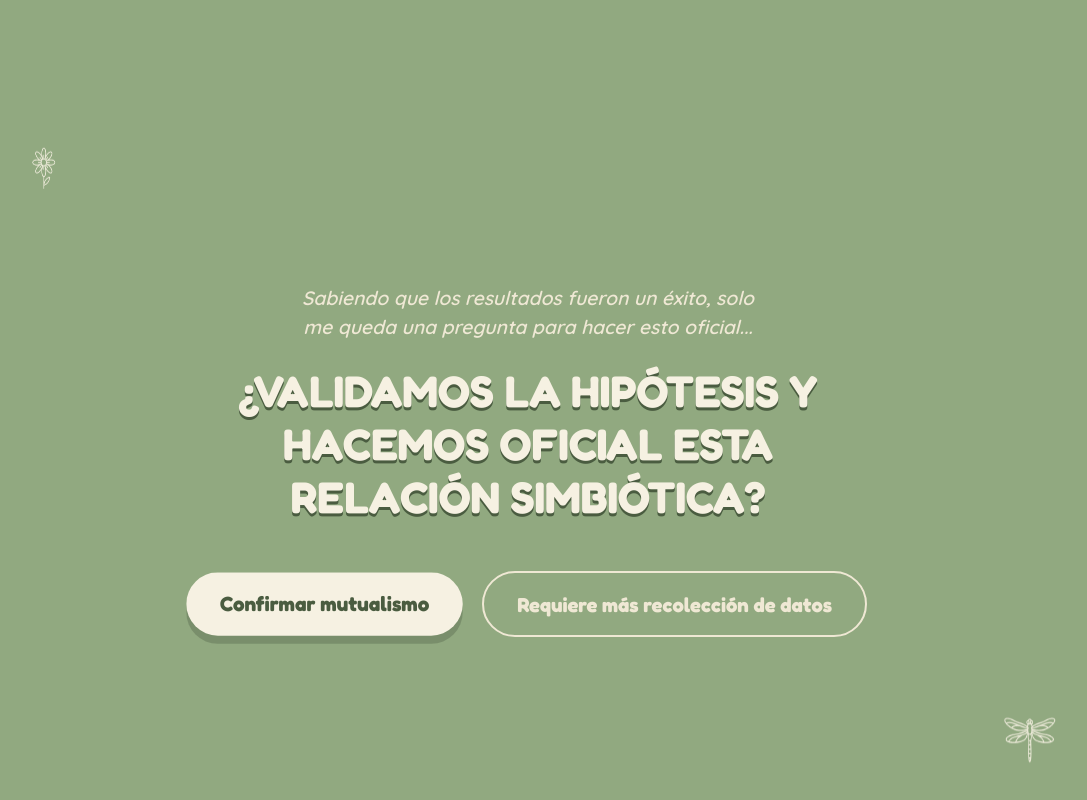
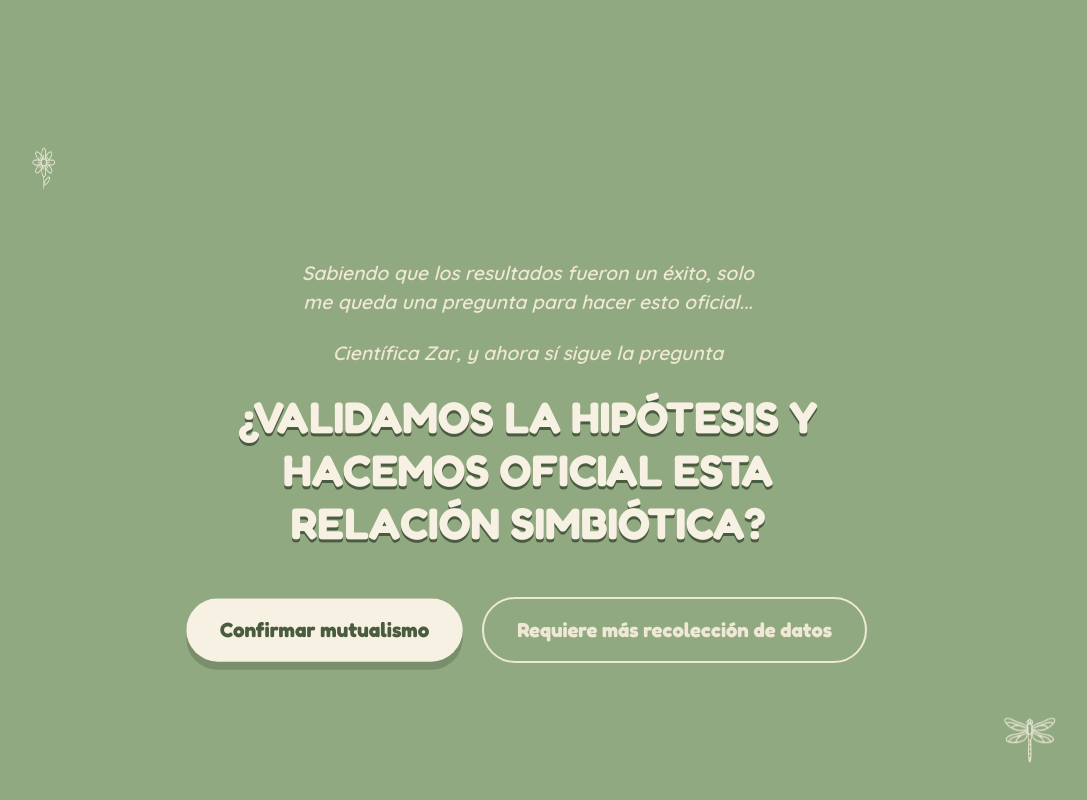
Before and after one commit to santiagopizarrof/santiagopizarrof.github.io, a website: page index.html in a window 1280 px wide. Shown: the part 11077-11877 px from the top of the page, without its empty margins (112-1199 px from the left). Drawn offline with Linux system fonts and the light colour scheme.

Commit message:
Agrega línea "Científica Zar, y ahora sí sigue la pregunta" antes de la pregunta final

```diff
--- a/index.html
+++ b/index.html
@@ -449,6 +449,7 @@
 
   <div class="question-box" id="questionBox">
     <p class="question-lead">Sabiendo que los resultados fueron un éxito, solo me queda una pregunta para hacer esto oficial...</p>
+    <p class="question-lead">Científica Zar, y ahora sí sigue la pregunta</p>
     <h2 class="question-title">¿Validamos la hipótesis y hacemos oficial esta relación simbiótica?</h2>
     <div class="question-buttons">
       <button class="btn-yes" id="btnYes">Confirmar mutualismo</button>
```
